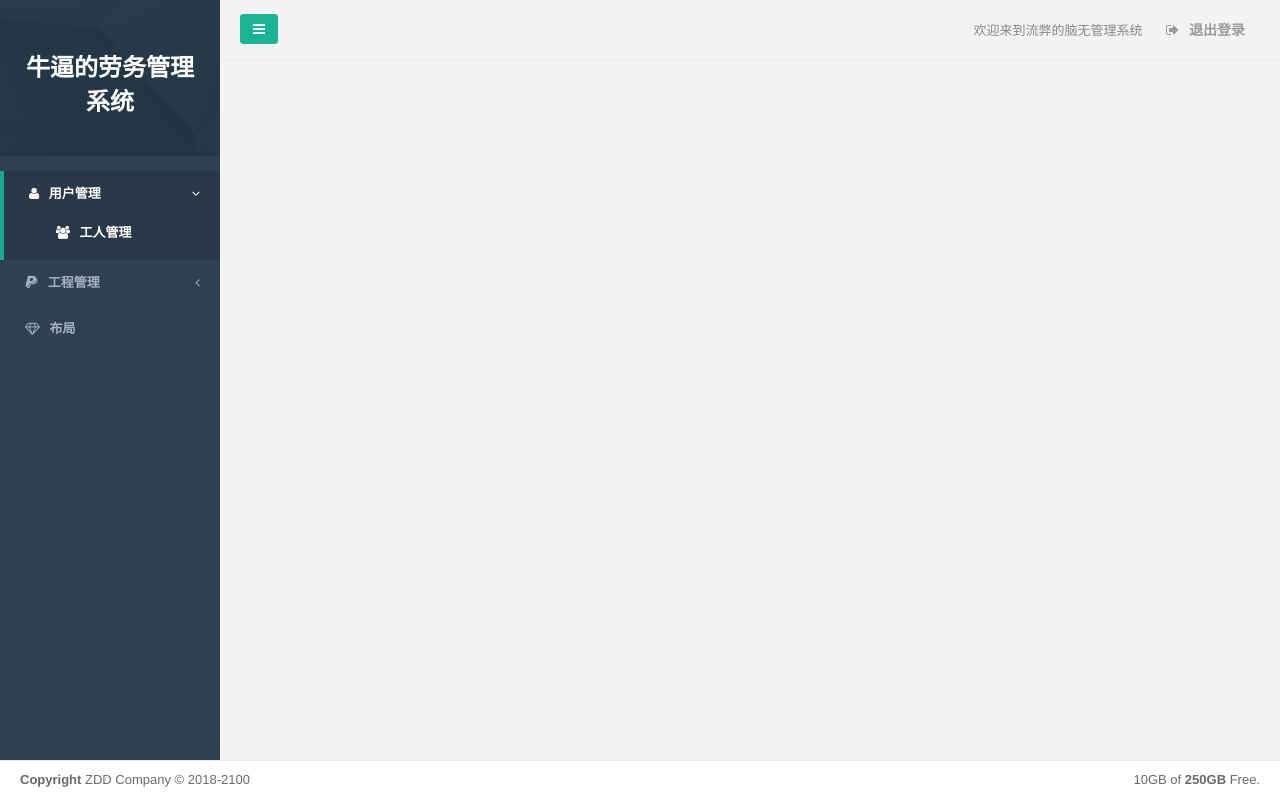
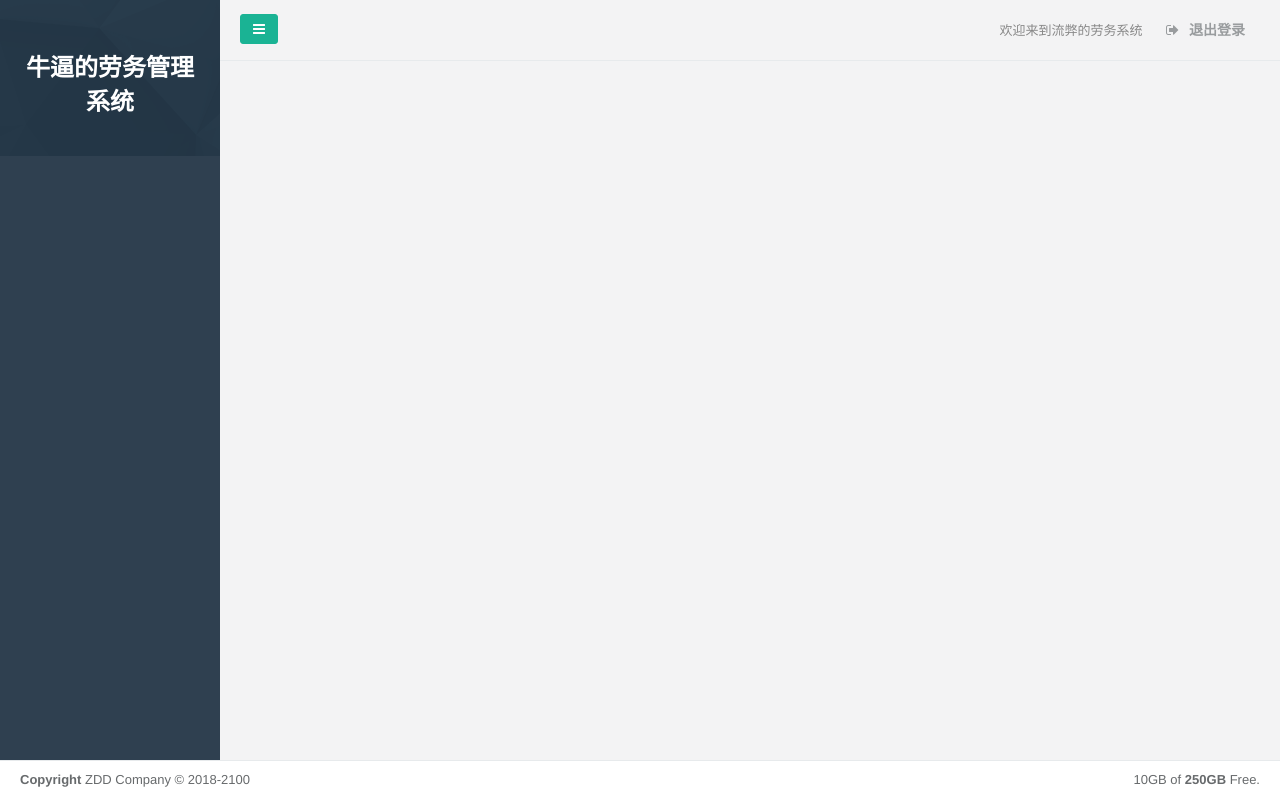
Before and after one commit to Zoie1996/liubi, a Flask app: page /admin/index.html in a window 1280 px wide. Run offline with Flask 2, Linux system fonts and the light colour scheme; some libraries are stand-ins or nearby versions.

Commit message:
调整了模板网页

```diff
--- a/wms/admin/templates/base.html
+++ b/wms/admin/templates/base.html
@@ -17,6 +17,8 @@
 
 
 <div id="wrapper">
+
+
     <nav class="navbar-default navbar-static-side" role="navigation">
         <div class="sidebar-collapse">
             <ul class="nav metismenu" id="side-menu">
@@ -25,39 +27,16 @@
                         牛逼的劳务管理系统
                     </div>
                 </li>
-                <li class="active">
-                    <a href="index.html"><i class="fa fa-user"></i>
-                        <span class="nav-label">用户管理</span>
-                        <span class="fa arrow"></span>
-                    </a>
-                    <ul class="nav nav-second-level">
-                        <li class="active"><a href="worker.html">
-                            <i class="fa fa-users"></i>&nbsp;工人管理</a>
-                        </li>
-                    </ul>
-                </li>
-                <li>
-                    <a href="index.html"><i class="fa fa-paypal"></i>
-                        <span class="nav-label">工程管理</span>
-                        <span class="fa arrow"></span>
-                    </a>
-                    <ul class="nav nav-second-level">
-                        <li><a href="project.html">
-                            <i class="fa fa-shield"></i>&nbsp;工地管理</a>
-                        </li>
-                        <li><a href="#">
-                            <i class="fa fa-calendar"></i>&nbsp;工天管理</a>
-                        </li>
-                    </ul>
-                </li>
 
-                <li>
-                    <a href="layouts.html"><i class="fa fa-diamond"></i> <span class="nav-label">布局</span></a>
-                </li>
+                {% block nav %}
+
+
+                {% endblock %}
             </ul>
 
         </div>
     </nav>
+
     <div id="page-wrapper" class="gray-bg">
         <div class="row border-bottom">
             <nav class="navbar navbar-static-top" role="navigation" style="margin-bottom: 0">
@@ -74,7 +53,7 @@
                 </div>
                 <ul class="nav navbar-top-links navbar-right">
                     <li>
-                        <span class="m-r-sm text-muted welcome-message">欢迎来到流弊的脑无管理系统</span>
+                        <span class="m-r-sm text-muted welcome-message">欢迎来到流弊的劳务系统</span>
                     </li>
 
                     <li>
@@ -86,6 +65,7 @@
             </nav>
         </div>
         {% block content %}
+
 
         {% endblock %}
     </div>
```
